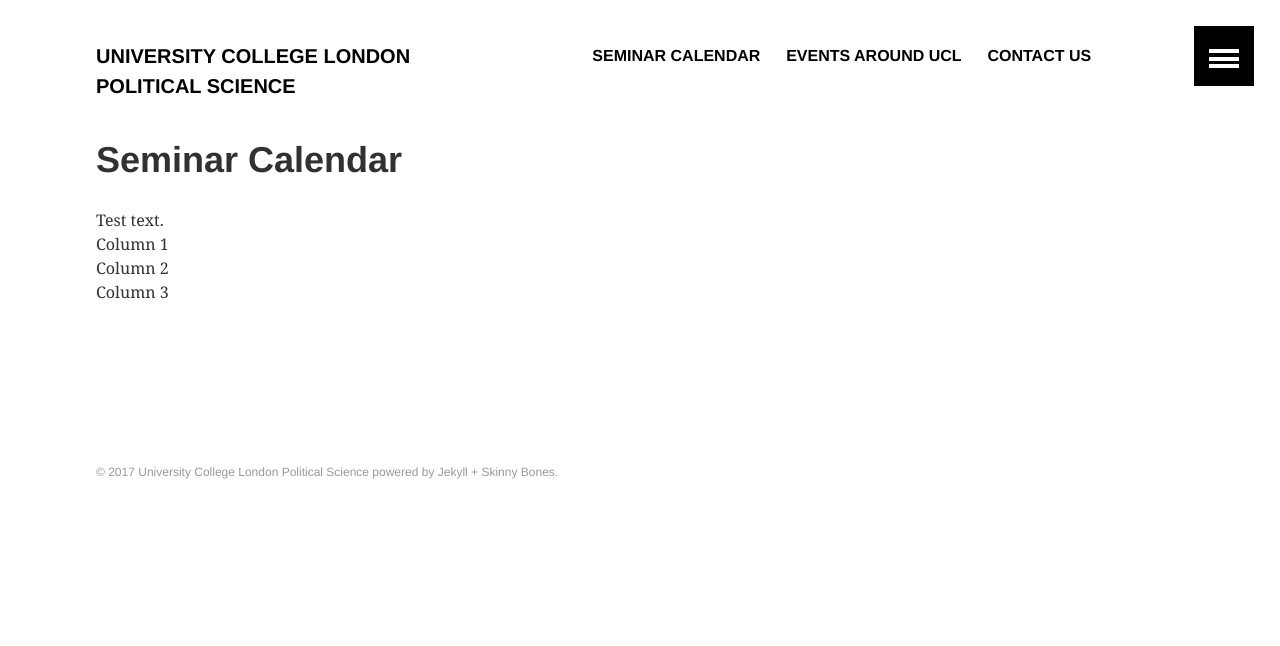
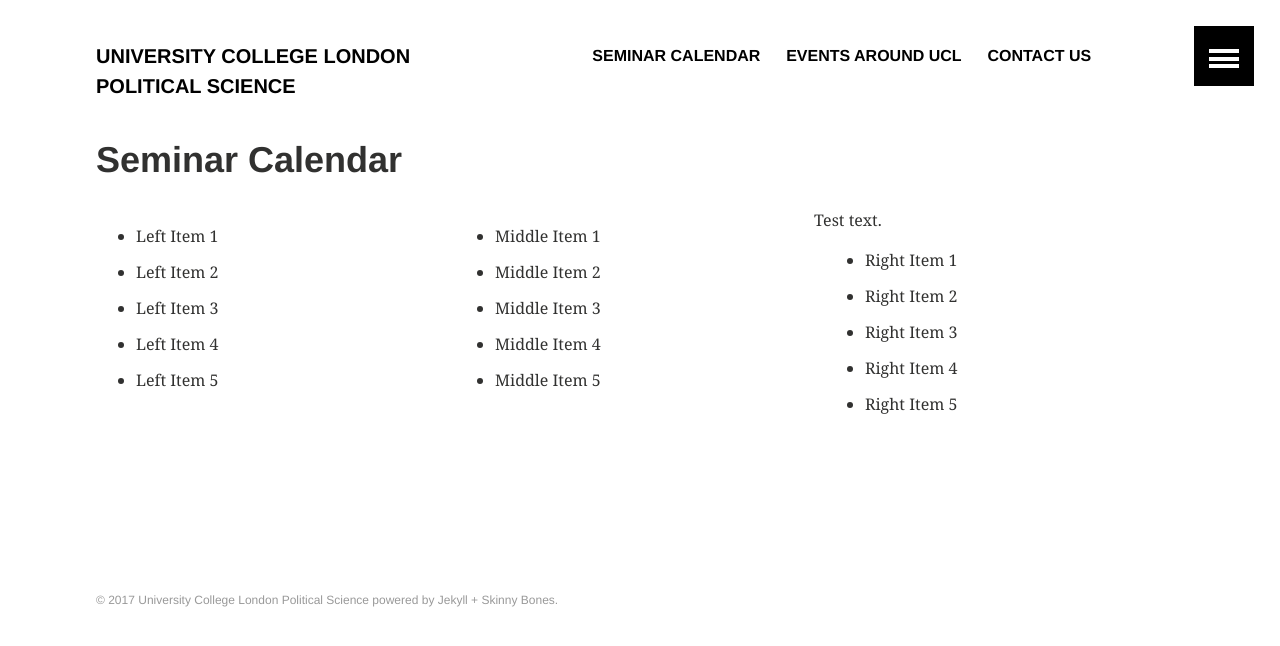
Before and after one commit to phischroeder/drs_page, a Jekyll site: the page built from calendar/index.html, in a window 1280 px wide. Shown: the top 646 px of the page. Built offline with Jekyll 4.4.1, drawn with Linux system fonts in a browser that asks for light colours.

Commit message:
Update index.html

```diff
--- a/calendar/index.html
+++ b/calendar/index.html
@@ -11,14 +11,30 @@
 
 Test text.
 
-<div class="one-third column alpha">
-  Column 1
+<div style="float: left; width: 33%;">
+<ul>
+<li>Left Item 1</li>
+<li>Left Item 2</li>
+<li>Left Item 3</li>
+<li>Left Item 4</li>
+<li>Left Item 5</li>
+</ul>
 </div>
-
-<div class="one-third column">
-  Column 2
+<div style="float: left; width: 33%;">
+<ul>
+<li>Middle Item 1</li>
+<li>Middle Item 2</li>
+<li>Middle Item 3</li>
+<li>Middle Item 4</li>
+<li>Middle Item 5</li>
+</ul>
 </div>
-
-<div class="one-third column omega">
-  Column 3
+<div style="float: right; width: 33%;">
+<ul>
+<li>Right Item 1</li>
+<li>Right Item 2</li>
+<li>Right Item 3</li>
+<li>Right Item 4</li>
+<li>Right Item 5</li>
+</ul>
 </div>
```
